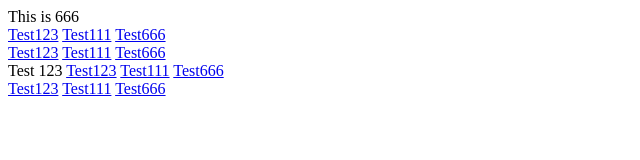
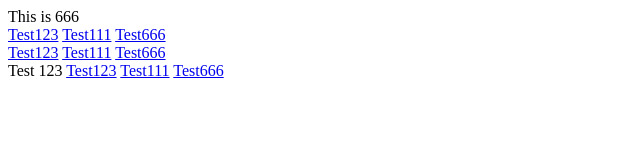
Before and after one commit to Lombardoc4/express-routing, a website: page test666.html in a window 1280 px wide. Shown: the whole page, without its empty margins (0-640 px from the left). Drawn offline with Linux system fonts and the light colour scheme.

Commit message:
improved

```diff
--- a/test666.html
+++ b/test666.html
@@ -27,11 +27,6 @@
         <a href="/test666" id="test666">Test666</a>
     </div>
 
-    <div>
-        <a href="/test123" id="test123">Test123</a>
-        <a href="/test111" id="test111">Test111</a>
-        <a href="/test666" id="test666">Test666</a>
-    </div>
 
     <script src="./index.js"></script>
 </body>
```
